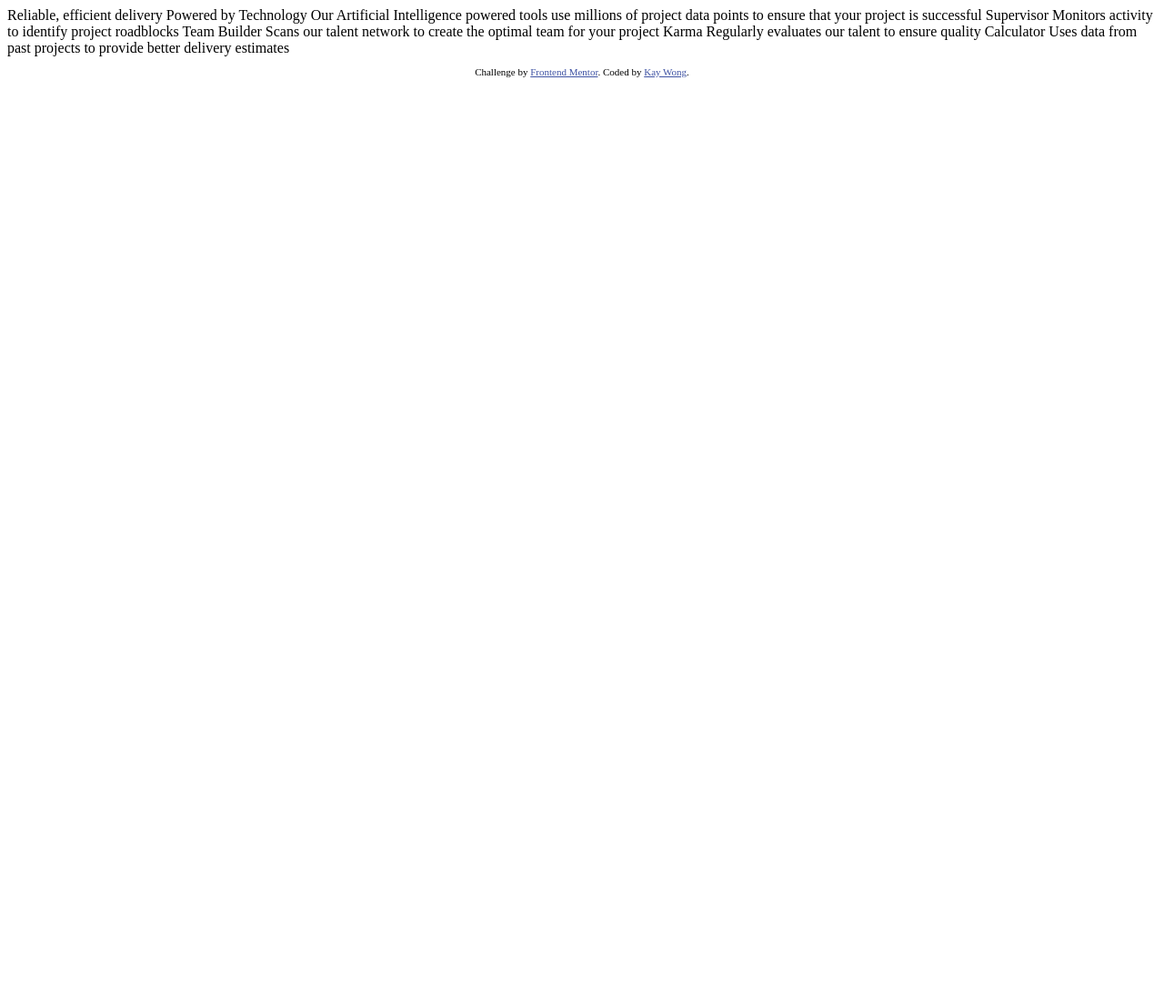
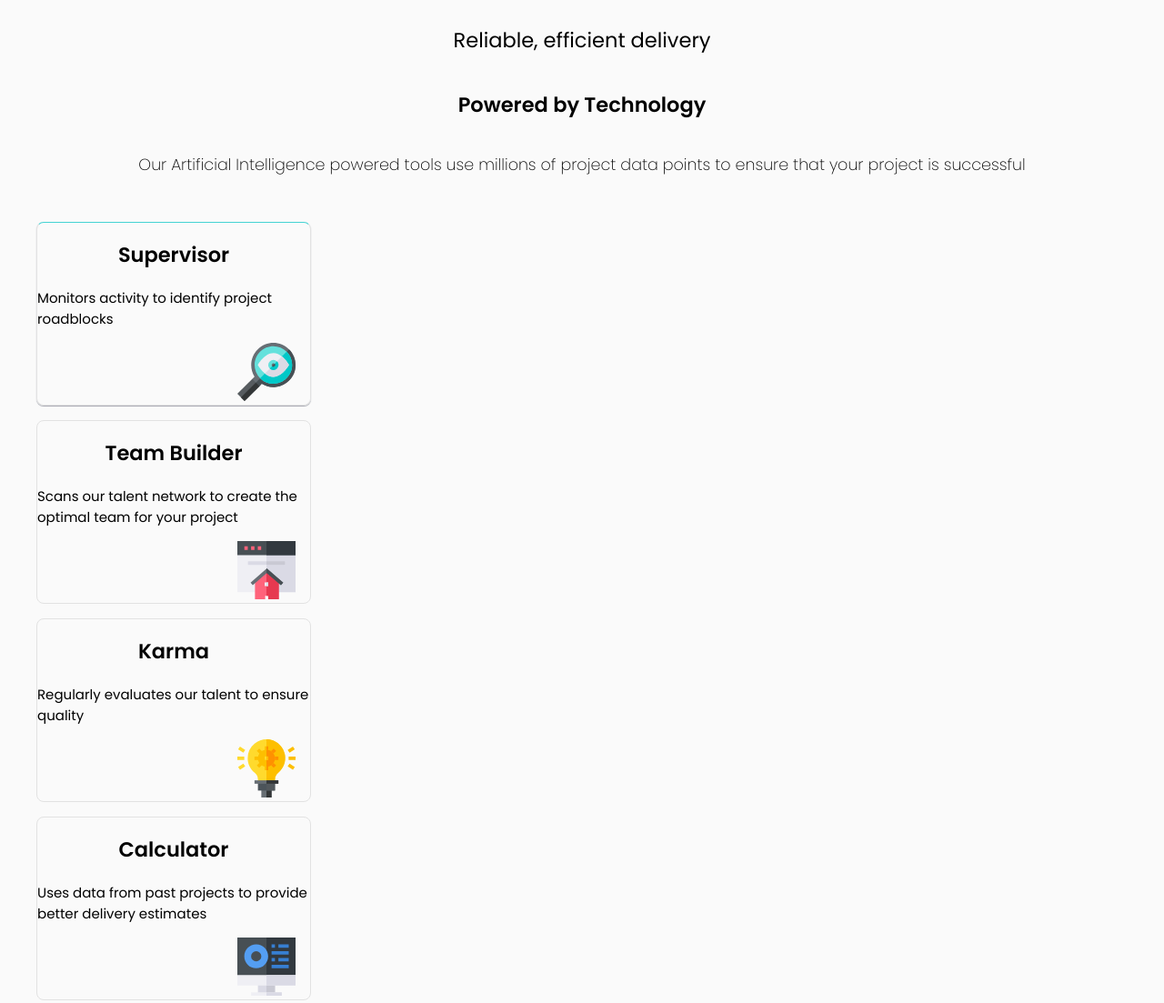
Before and after one commit to KayLLW/Four-card-feature-section, a plain HTML site: page index.html in a window 1280 px wide. Shown: the top 1103 px of the page at 91% size. Before the commit the page ends 800 px from the top, so only its background shows below. Drawn offline with Linux system fonts and the light colour scheme.

Commit message:
From code.pen to intro and cards.

```diff
--- /dev/null
+++ b/Styles.css
@@ -0,0 +1,88 @@
+/************************Tag Selectors*********************/
+body{
+  background-color: #fafafa;
+  Font-size: 15px;
+  font-family: 'Poppins', sans-serif;
+}
+
+h1{
+  font-weight: 400;
+  text-align: center;
+  padding: 0;
+}
+h2{
+  text-align: center;
+  font-weight: 600;
+  p
+}
+h3{
+  text-align: center;
+  font-weight: 200;
+}
+img{
+  position: absolute;
+  margin-left: 220px;
+  margin-bottom: 75Spx;
+  padding-left: .5rem .5rem;
+}
+ul {
+  list-style-type: none;
+  margin: 0;
+  padding: 0;
+}
+/***********************Class Selectors*******************/
+.attribution { font-size: 11px; text-align: center; }
+.attribution a { color: #3e52a3; }
+.intro {
+    /* Grid styles */
+  display: grid;
+  align-items: center;
+  grid-template-columns: repeat( minmax(375px, 1fr));
+}
+.element {
+  /* This will result on four columns, each one of 1fr */
+  grid-template-columns: 1fr 1fr 1fr 1fr;
+  /* This will result on two rows, each one of 300px */
+  grid-template-rows: repeat(2,300px);
+}
+
+/* breweries styles */
+.Cards {
+  padding: 2rem;
+}
+
+.Cards > ul {
+  display: grid;
+  grid-template-columns: repeat( minmax(337px, 1fr));
+  grid-gap: 1rem;
+}
+
+.Cards > ul > li {
+  border: 1px solid #E2E2E2;
+  border-radius: .5rem;
+
+}
+
+.Card-1{
+  box-shadow: 0 1px 1px 0 #a3a5ae;
+
+  width: 300px;
+  height: 200px;
+}
+.Card-2{
+  border-top-color: #ea5353;
+
+  width: 300px;
+  height: 200px;
+}
+.Card-3{
+  border-top-color: #fcaf4a;
+
+  width: 300px;
+  height: 200px;
+}
+.Card-4{
+  border-top-color: #549ef2;
+  width: 300px;
+  height: 200px;
+}
--- a/index.html
+++ b/index.html
@@ -1,40 +1,53 @@
 <!DOCTYPE html>
 <html lang="en">
+
 <head>
   <meta charset="UTF-8">
   <meta name="viewport" content="width=device-width, initial-scale=1.0"> <!-- displays site properly based on user's device -->
-
+  <link rel="stylesheet" href="Styles.css">
+  <link href="https://fonts.googleapis.com/css2?family=Poppins:wght@200;400;600&display=swap" rel="stylesheet">
   <link rel="icon" type="image/png" sizes="32x32" href="./images/favicon-32x32.png">
 
   <title>Frontend Mentor | Four card feature section</title>
 
-  <!-- Feel free to remove these styles or customise in your own stylesheet 👍 -->
-  <style>
-    .attribution { font-size: 11px; text-align: center; }
-    .attribution a { color: hsl(228, 45%, 44%); }
-  </style>
+
 </head>
+
 <body>
+  <section class="intro">
+    <h1>Reliable, efficient delivery</h1>
+    <h1 style="font-weight: bolder">Powered by Technology</h1>
+    <h3> Our Artificial Intelligence powered tools use millions of project data points
+      to ensure that your project is successful</h3>
+  </section>
+  <section class="Cards">
+    <ul>
+      <li class="Card-1" style="border-top-color: #45d3d3">
+        <h2>Supervisor</h2>
+        <p>Monitors activity to identify project roadblocks</p>
+        <img src="images\icon-supervisor.svg" alt="magnifying glass">
+      </li>
 
-  Reliable, efficient delivery
-  Powered by Technology
+      <li class="Card-2">
+        <h2>Team Builder</h2>
+        <p>Scans our talent network to create the optimal team for your project</p>
+        <img src="images\icon-team-builder.svg" alt="small red house infront of a website">
+      </li>
 
-  Our Artificial Intelligence powered tools use millions of project data points
-  to ensure that your project is successful
+      </div>
+      <li class="Card-3">
+        <h2>Karma</h2>
+        <p>Regularly evaluates our talent to ensure quality</p>
+        <img src="images\icon-karma.svg" alt="light bulb">
+      </li>
 
-  Supervisor
-  Monitors activity to identify project roadblocks
-
-  Team Builder
-  Scans our talent network to create the optimal team for your project
-
-  Karma
-  Regularly evaluates our talent to ensure quality
-
-  Calculator
-  Uses data from past projects to provide better delivery estimates
-
-
+      <li class="Card-4">
+        <h2>Calculator</h2>
+        <p>Uses data from past projects to provide better delivery estimates</p>
+        <img src="images\icon-calculator.svg" alt="computer monitor with a blue graphic">
+      </li>
+    </ul>
+  </section>
   <footer>
     <p class="attribution">
       Challenge by <a href="https://www.frontendmentor.io?ref=challenge" target="_blank">Frontend Mentor</a>.
@@ -42,4 +55,5 @@
     </p>
   </footer>
 </body>
+
 </html>
```
